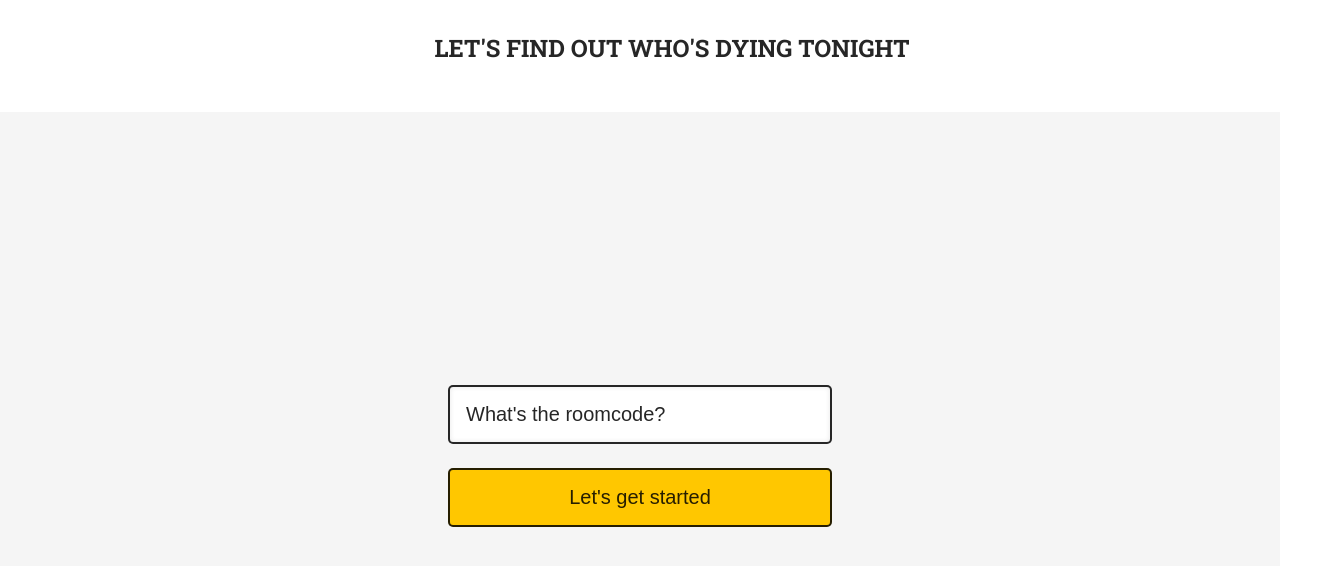
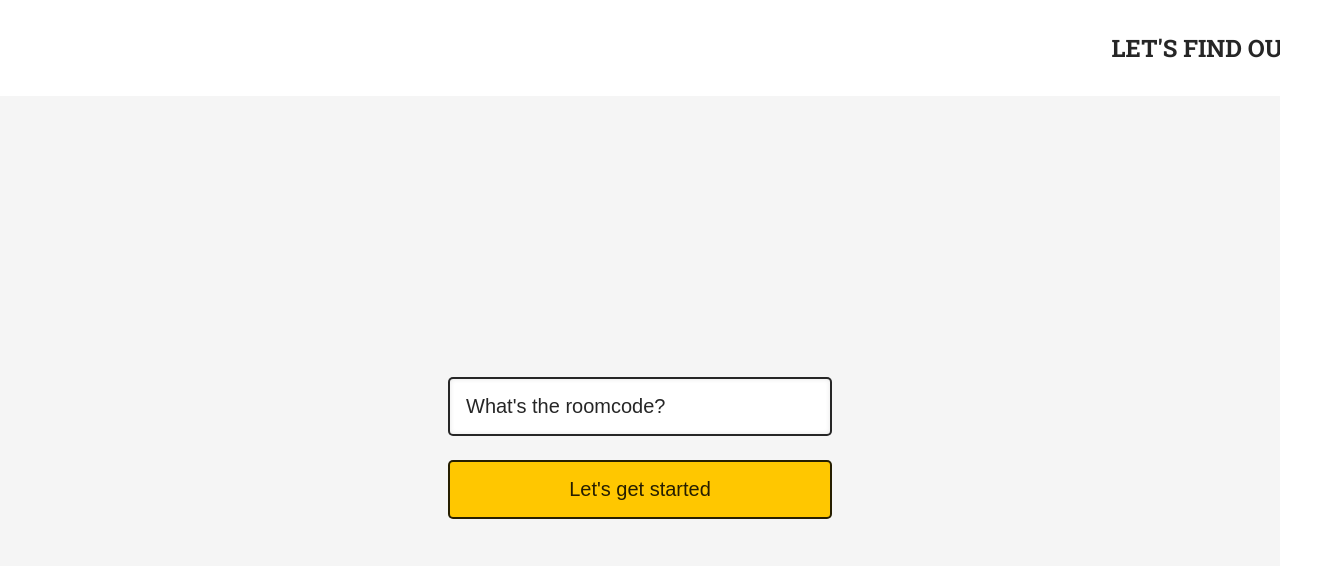
Before and after one commit to Schotsl/Slurp-next, a Next.js app: page / in a window 1280 px wide. Shown: the top 566 px of the page, 1344 px wide, since content can reach past the window. Built offline with nearby package versions, Linux system fonts and the light colour scheme.

Commit message:
💄 Added marquee

```diff
--- a/app/page.module.scss
+++ b/app/page.module.scss
@@ -10,12 +10,31 @@
 
     color: rgba(0,0,0,0.85);
     width: 100%;
-    margin: 0 0 1rem 0;
-    padding: 2rem;
+    margin: 0 0 0 0;
+    padding: 2rem 0;
     background: #fff;
 
     text-align: center;
     text-transform: uppercase;
+
+    overflow: hidden;
+    position: relative;
+    white-space: nowrap;
+
+    span {
+      display: inline-block;
+      padding-left: 100%;
+      animation: marquee 10s linear infinite;
+    }
+
+    @keyframes marquee {
+      0% {
+        transform: translateX(100%);
+      }
+      100% {
+        transform: translateX(-100%);
+      }
+    }
   }
 
   &__form {
--- a/app/page.tsx
+++ b/app/page.tsx
@@ -31,7 +31,9 @@ export default function Home() {
 
   return (
     <main className={styles.room}>
-      <h1 className={styles.room__title}>Let's find out who's dying tonight</h1>
+      <h1 className={styles.room__title}>
+        <span>Let's find out who's dying tonight</span>
+      </h1>
       <form className={styles.room__form} onSubmit={onSubmit}>
         <input
           className={styles.room__form__input}
```
